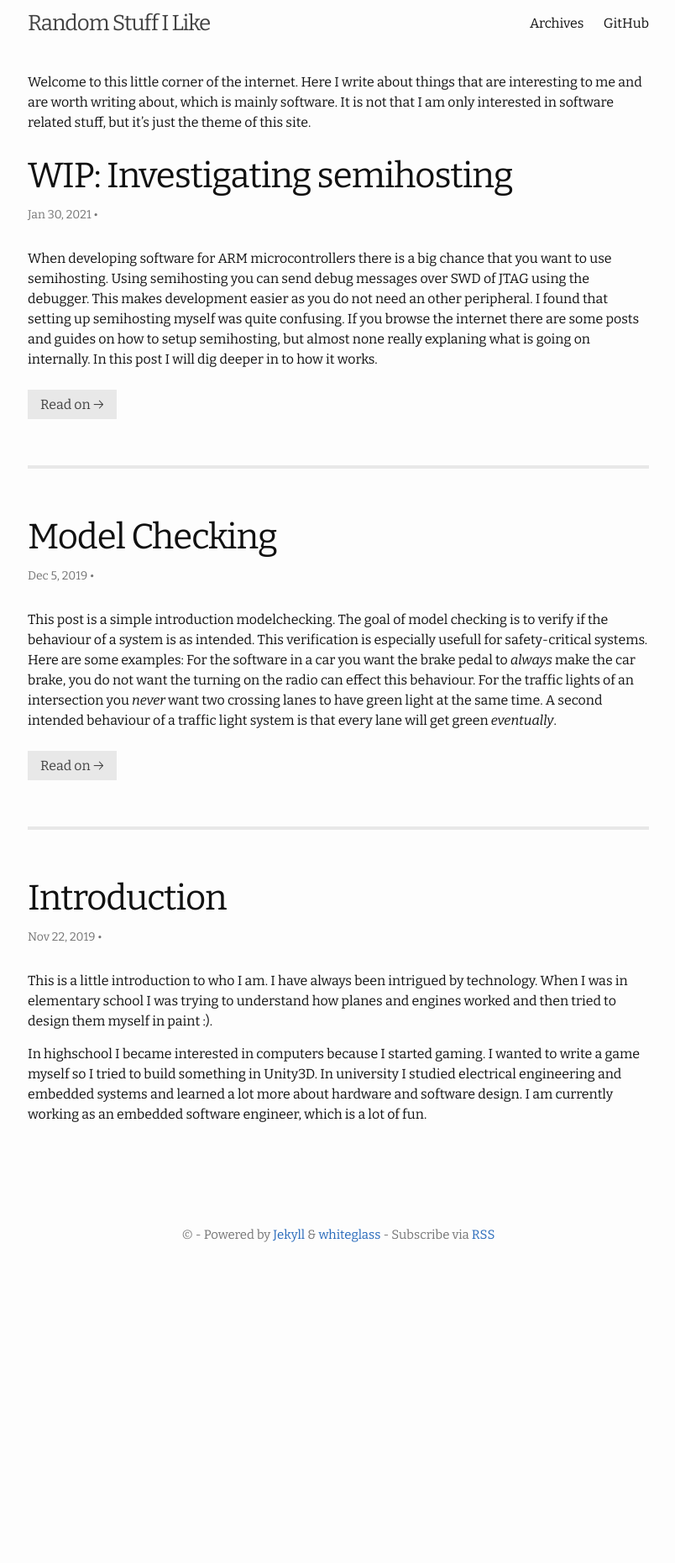
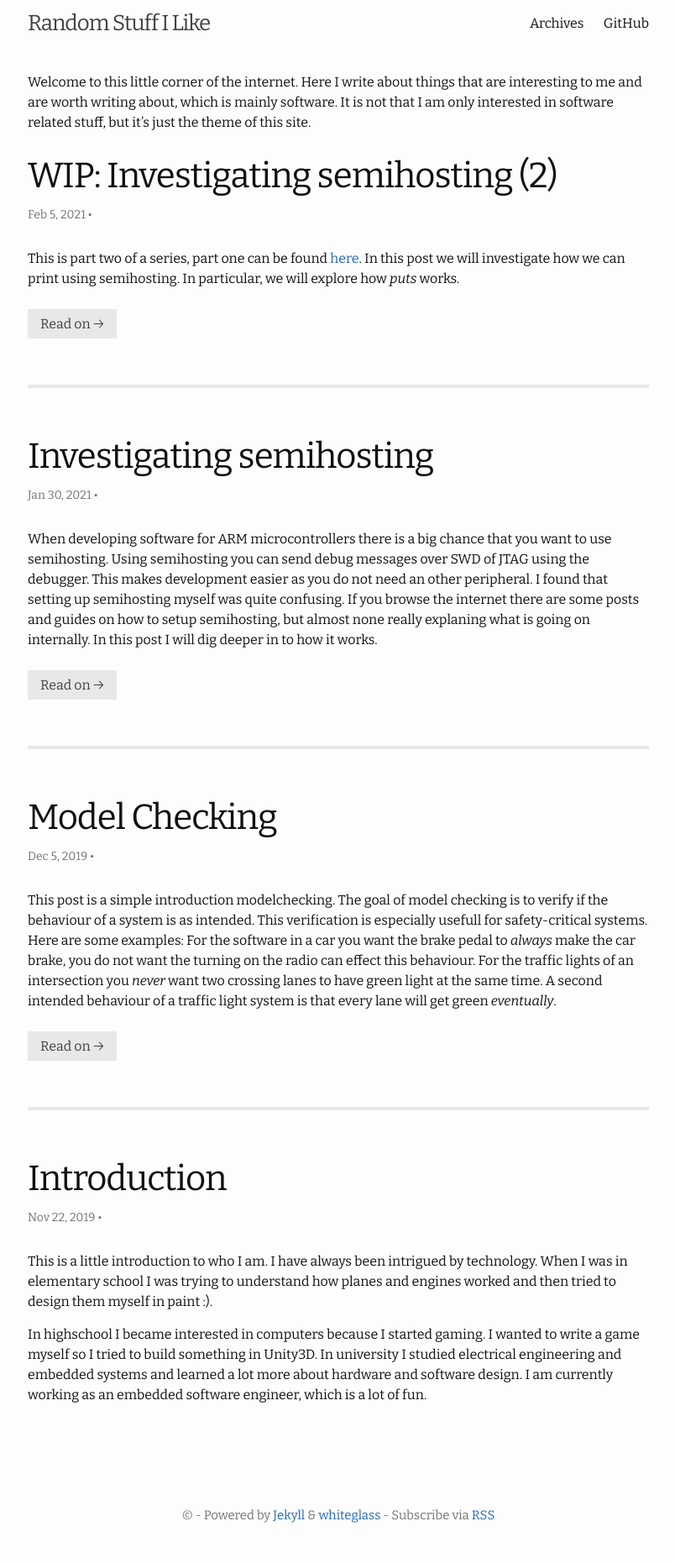
Before and after one commit to nouwaarom/nouwaarom.github.io, a Jekyll site: the page built from index.md, in a window 1280 px wide. Shown: the whole page at 84% size, without its empty margins (237-1041 px from the left). Built offline with Jekyll 4.4.1, drawn with Linux system fonts in a browser that asks for light colours; before the commit the page ends 1527 px from its top, so only the background shows below that; some of the changed lines change nothing that is shown.

Commit message:
investigating semihosting: Start with a second post.

````diff
--- a/_posts/2021-01-30-investigating-semihosting.markdown
+++ b/_posts/2021-01-30-investigating-semihosting.markdown
@@ -1,7 +1,9 @@
 ---
 layout: post
-title:  "WIP: Investigating semihosting"
+title:  "Investigating semihosting"
 date:   2021-01-30
+description: "There are some posts and guides on how to setup semihosting, but almost none really explaning what is going on internally.
+In this post I will dig deeper in to how it works."
 categories: embedded c initialize_monitor_handles
 ---
 
--- /dev/null
+++ b/_posts/2021-02-05-investigating-semihosting-2.markdown
@@ -0,0 +1,140 @@
+---
+layout: post
+title:  "WIP: Investigating semihosting (2)"
+date:   2021-02-05
+description: "When using printf() when semihosting the printf function uses semihosting functions to print to the PC console. We will investigate how this works."
+categories: embedded c semihosting puts
+---
+
+This is part two of a series, part one can be found [here]({{ site.baseurl }}{% link _posts/2021-01-30-investigating-semihosting.markdown %}).
+In this post we will investigate how we can print using semihosting.
+In particular, we will explore how *puts* works.
+<!--more-->
+
+## Printing
+When we look at the disassembly of main, which can be found by `$ arm-none-eabi-objdump --disassemble main.o`.
+We see that the *printf* has been replaced by a call to *puts*.
+
+```
+main.o:     file format elf32-littlearm
+
+Disassembly of section .text.main:
+00000000 <main>:
+   0:	b580      	push	{r7, lr}
+   2:	af00      	add	r7, sp, #0
+   4:	f7ff fffe 	bl	0 <initialise_monitor_handles>
+   8:	4802      	ldr	r0, [pc, #8]	; (14 <main+0x14>)
+   a:	f7ff fffe 	bl	0 <puts>
+   e:	2300      	movs	r3, #0
+  10:	4618      	mov	r0, r3
+  12:	bd80      	pop	{r7, pc}
+  14:	00000000 	.word	0x00000000
+```
+
+Let us look at the source of *puts*.
+{% highlight c %}
+/*
+DESCRIPTION
+<<puts>> writes the string at <[s]> (followed by a newline, instead of
+the trailing null) to the standard output stream.
+
+The alternate function <<_puts_r>> is a reentrant version.  The extra
+argument <[reent]> is a pointer to a reentrancy structure.
+
+RETURNS
+If successful, the result is a nonnegative integer; otherwise, the
+result is <<EOF>>.
+
+PORTABILITY
+ANSI C requires <<puts>>, but does not specify that the result on
+success must be <<0>>; any non-negative value is permitted.
+
+Supporting OS subroutines required: <<close>>, <<fstat>>, <<isatty>>,
+<<lseek>>, <<read>>, <<sbrk>>, <<write>>.
+*/
+
+#include <_ansi.h>
+#include <reent.h>
+#include <stdio.h>
+#include <string.h>
+#include "fvwrite.h"
+#include "local.h"
+
+/*
+ * Write the given string to stdout, appending a newline.
+ */
+
+int
+_puts_r (struct _reent *ptr,
+       const char * s)
+{
+#ifdef _FVWRITE_IN_STREAMIO // newlib
+  int result;
+  size_t c = strlen (s);
+  struct __suio uio;
+  struct __siov iov[2];
+  FILE *fp;
+
+  iov[0].iov_base = s;
+  iov[0].iov_len = c;
+  iov[1].iov_base = "\n";
+  iov[1].iov_len = 1;
+  uio.uio_resid = c + 1;
+  uio.uio_iov = &iov[0];
+  uio.uio_iovcnt = 2;
+
+  _REENT_SMALL_CHECK_INIT (ptr);
+  fp = _stdout_r (ptr);
+  CHECK_INIT (ptr, fp);
+  _newlib_flockfile_start (fp);
+  ORIENT (fp, -1);
+  result = (__sfvwrite_r (ptr, fp, &uio) ? EOF : '\n');
+  _newlib_flockfile_end (fp);
+  return result;
+#else // newlib_nano
+  int result = EOF;
+  const char *p = s;
+  FILE *fp;
+  _REENT_SMALL_CHECK_INIT (ptr);
+
+  fp = _stdout_r (ptr);
+  CHECK_INIT (ptr, fp);
+  _newlib_flockfile_start (fp);
+  ORIENT (fp, -1);
+  /* Make sure we can write.  */
+  if (cantwrite (ptr, fp))
+    goto err;
+
+  while (*p)
+    {
+      if (__sputc_r (ptr, *p++, fp) == EOF)
+	goto err;
+    }
+  if (__sputc_r (ptr, '\n', fp) == EOF)
+    goto err;
+
+  result = '\n';
+
+err:
+  _newlib_flockfile_end (fp);
+  return result;
+#endif
+}
+
+#ifndef _REENT_ONLY
+
+int
+puts (char const * s)
+{
+  return _puts_r (_REENT, s);
+}
+
+#endif
+{% endhighlight %}
+Let us first look at the preprocessor statements.
+There is a conditional compilation on *_FVWRITE_IN_STREAMIO*.
+With some googeling we find that this flag can be used to disable the io vector buffer. [source](https://sourceware.org/legacy-ml/newlib/2013/msg00146.html)
+It turns out the buffer is available for newlib but not for newlib nano.
+
+
+Thank you for reading. If you have questions or suggestions, please open an issue or mergerequest on the [repository]({{ site.repo }}) for this site.
````
